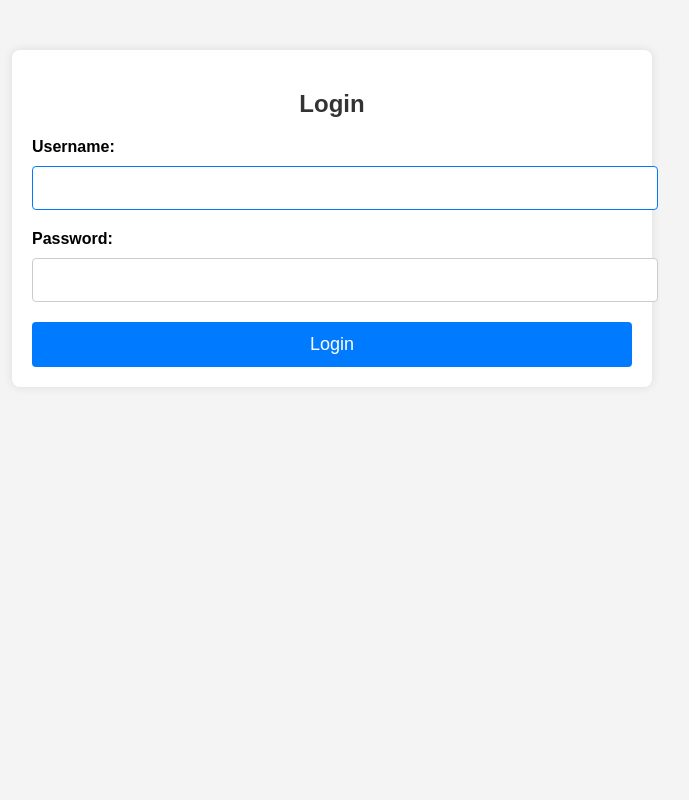
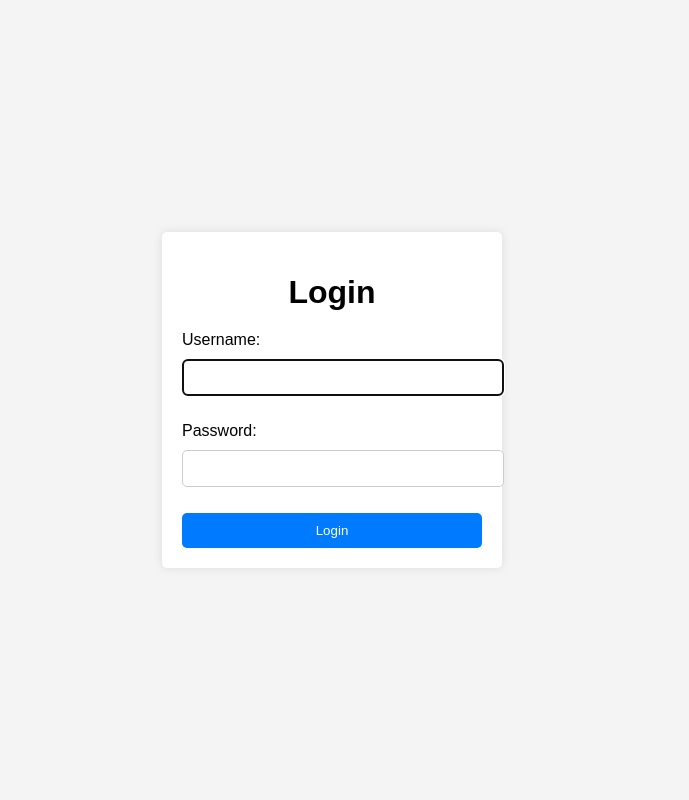
Before and after one commit to NziokiDennis/SmartInventoryManagementSystem, a Django app: page /login/ in a window 1280 px wide. Shown: the whole page, without its empty margins (308-997 px from the left). Run offline with Django 5.2, Linux system fonts and the light colour scheme.

Commit message:
Debugged my registration files

```diff
--- a/inventory/forms.py
+++ b/inventory/forms.py
@@ -42,8 +42,6 @@ class RegistrationForm(forms.ModelForm):
             user.save()
         return user
 
-
 class LoginForm(AuthenticationForm):
     username = forms.CharField(max_length=254, widget=forms.TextInput(attrs={'autofocus': True}))
     password = forms.CharField(label="Password", strip=False, widget=forms.PasswordInput(attrs={'autocomplete': 'current-password'}))
-    role = forms.ModelChoiceField(queryset=Role.objects.all(), required=True, label="Role")
--- a/inventory/suppliers/welcome_dashboard.html
+++ b/inventory/suppliers/supplier_dashboard.html
@@ -28,7 +28,7 @@
 </head>
 <body>
     <div class="container">
-        <h1>Welcome, Supplier</h1>
+        <h1>Welcome Yoh, Supplier</h1>
         <p>This is your dashboard. You will see order lists and your profile here.</p>
     </div>
 </body>
--- a/inventory/templates/registration/login.html
+++ b/inventory/templates/registration/login.html
@@ -10,82 +10,50 @@
         body {
             font-family: Arial, sans-serif;
             background-color: #f4f4f4;
+            display: flex;
+            justify-content: center;
+            align-items: center;
+            height: 100vh;
             margin: 0;
-            padding: 0;
         }
-        .container {
-            max-width: 600px;
-            margin: 0 auto;
+        .login-container {
+            background: white;
             padding: 20px;
-            background-color: #fff;
-            border-radius: 8px;
-            box-shadow: 0 0 10px rgba(0, 0, 0, 0.1);
-            margin-top: 50px;
+            box-shadow: 0 0 10px rgba(0,0,0,0.1);
+            border-radius: 5px;
+            width: 300px;
         }
-        h2 {
+        .login-container h1 {
             text-align: center;
-            color: #333;
-            font-size: 24px;
-        }
-        .form-group {
             margin-bottom: 20px;
         }
-        .form-group label {
-            display: block;
-            margin-bottom: 10px;
-            font-weight: bold;
-            font-size: 16px;
+        .login-container input {
+            width: 100%;
+            padding: 10px;
+            margin: 10px 0;
+            border: 1px solid #ccc;
+            border-radius: 5px;
         }
-        .form-group input {
+        .login-container button {
             width: 100%;
-            padding: 12px;
-            border: 1px solid #ccc;
-            border-radius: 4px;
-            font-size: 16px;
+            padding: 10px;
+            background-color: #007bff;
+            color: white;
+            border: none;
+            border-radius: 5px;
+            cursor: pointer;
         }
-        .form-group input:focus {
-            border-color: #007bff;
-            outline: none;
-        }
-        .form-group .errors {
-            color: #dc3545;
-            font-size: 14px;
-        }
-        button {
-            background-color: #007bff;
-            color: #fff;
-            border: none;
-            padding: 12px 20px;
-            font-size: 18px;
-            border-radius: 4px;
-            cursor: pointer;
-            width: 100%;
-        }
-        button:hover {
+        .login-container button:hover {
             background-color: #0056b3;
         }
     </style>
 </head>
 <body>
-    <div class="container">
-        <h2>Login</h2>
-            <form method="post" action="{% url 'login' %}">
+    <div class="login-container">
+        <h1>Login</h1>
+        <form method="POST">
             {% csrf_token %}
-            {{ form.non_field_errors }}
-            <div class="form-group">
-                {{ form.username.label_tag }}
-                {{ form.username }}
-                <div class="errors">
-                    {{ form.username.errors }}
-                </div>
-            </div>
-            <div class="form-group">
-                {{ form.password.label_tag }}
-                {{ form.password }}
-                <div class="errors">
-                    {{ form.password.errors }}
-                </div>
-            </div>
+            {{ form.as_p }}
             <button type="submit">Login</button>
         </form>
     </div>
--- a/inventory/urls.py
+++ b/inventory/urls.py
@@ -17,7 +17,7 @@ urlpatterns = [
 
     # New URLs for role-specific dashboards
     path('inventory_clerks/welcome_dashboard/', views.inventory_clerk_dashboard, name='inventory_clerk_dashboard'),
-    path('suppliers/welcome_dashboard/', views.supplier_dashboard, name='supplier_dashboard'),
-    path('system_admins/welcome_dashboard/', views.system_admin_dashboard, name='system_admin_dashboard'),
+    path('suppliers/supplier_dashboard/', views.supplier_dashboard, name='supplier_dashboard'),
+    path('system_admins/admin_dashboard/', views.system_admin_dashboard, name='system_admin_dashboard'),
     path('store_managers/dashboard/', views.store_manager_dashboard, name='store_manager_dashboard'),
 ]
--- a/inventory/views.py
+++ b/inventory/views.py
@@ -57,7 +57,7 @@ def user_logout(request):
 def dashboard(request):
     products = Product.objects.all()
     low_stock_alerts = [p for p in products if p.stock < p.reorder_point]
-    return render(request, 'store_managers/dashboard.html', {
+    return render(request, 'dashboard.html', {
         'low_stock_alerts': low_stock_alerts,
         'products': products,
         'orders': Order.objects.all(),
@@ -66,15 +66,15 @@ def dashboard(request):
 
 def product_list(request):
     products = Product.objects.all()
-    return render(request, 'store_managers/product_list.html', {'products': products})
+    return render(request, 'product_list.html', {'products': products})
 
 def order_list(request):
     orders = Order.objects.all()
-    return render(request, 'store_managers/order_list.html', {'orders': orders})
+    return render(request, 'order_list.html', {'orders': orders})
 
 def supplier_list(request):
     suppliers = Supplier.objects.all()
-    return render(request, 'store_managers/supplier_list.html', {'suppliers': suppliers})
+    return render(request, 'supplier_list.html', {'suppliers': suppliers})
 
 def landing_page(request):
     return render(request, 'landing_page.html')
@@ -98,7 +98,7 @@ def product_visualization(request):
     pie_fig = px.pie(pie_data, names='Product', values='Stock', title="Product Stock Distribution")
     pie_chart = plot(pie_fig, output_type='div')
 
-    return render(request, 'store_managers/product_visualization.html', {
+    return render(request, 'product_visualization.html', {
         'bar_chart': bar_chart,
         'pie_chart': pie_chart,
     })
@@ -110,11 +110,11 @@ def inventory_clerk_dashboard(request):
 
 @user_passes_test(lambda u: u.role.name == 'supplier')
 def supplier_dashboard(request):
-    return render(request, 'welcome_dashboard.html')
+    return render(request, 'supplier_dashboard.html')
 
 @user_passes_test(lambda u: u.role.name == 'system_admin')
 def system_admin_dashboard(request):
-    return render(request, 'welcome_dashboard.html')
+    return render(request, 'admin_dashboard.html')
 
 # Dashboard for Store Managers
 @user_passes_test(lambda u: u.role.name == 'store_manager')
```
Also changed, not shown: inventory/system_admins/admin_dashboard.html (renamed from inventory/system_admins/welcome_dashboard.html).
